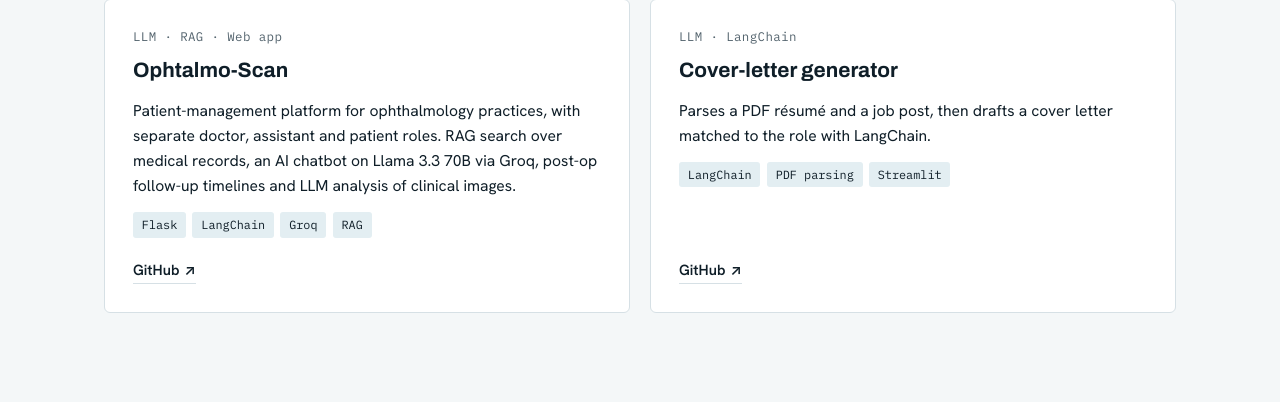
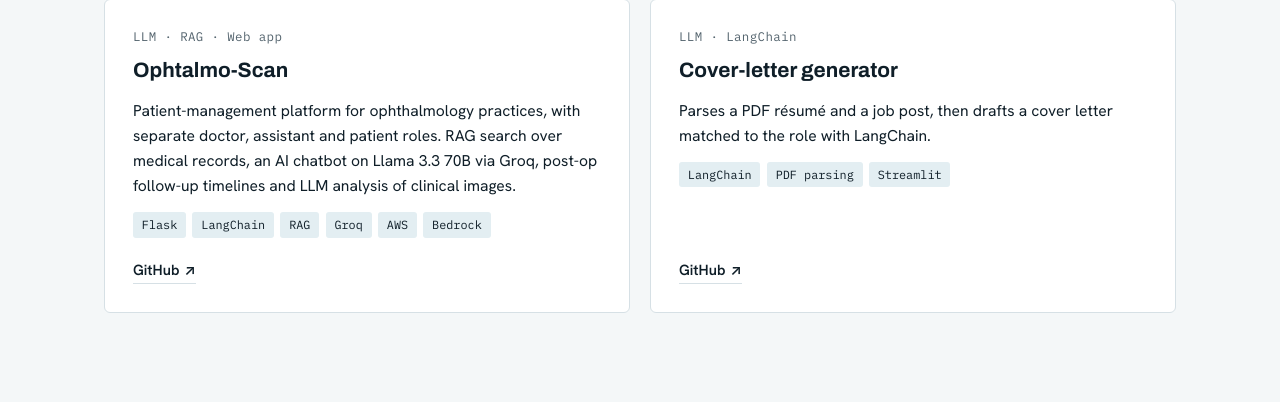
Before and after one commit to youssefbaz/portfolio, a Django app: page / in a window 1280 px wide. Shown: the part 1815-2217 px from the top of the page. Run offline with Django 5.2, Linux system fonts and the light colour scheme.

Commit message:
Add AWS and Bedrock to Ophtalmo-Scan stack
Co-Authored-By: Claude Opus 5.5 <noreply@anthropic.com>
Claude-Session: https://claude.ai/code/session_01JiPcvenyUVmnHhaPZHr6XE

```diff
--- a/base/templates/base/home.html
+++ b/base/templates/base/home.html
@@ -328,7 +328,7 @@ ul,ol{margin:0;padding:0;list-style:none}
           <h3>Ophtalmo-Scan</h3>
           <p lang="en">Patient-management platform for ophthalmology practices, with separate doctor, assistant and patient roles. RAG search over medical records, an AI chatbot on Llama 3.3 70B via Groq, post-op follow-up timelines and LLM analysis of clinical images.</p>
           <p lang="fr">Plateforme de gestion de patients pour cabinets d'ophtalmologie, avec des rôles médecin, assistant et patient. Recherche RAG dans les dossiers médicaux, chatbot IA sur Llama 3.3 70B via Groq, suivi post-opératoire et analyse d'images cliniques par LLM.</p>
-          <ul class="tags"><li>Flask</li><li>LangChain</li><li>Groq</li><li>RAG</li></ul>
+          <ul class="tags"><li>Flask</li><li>LangChain</li><li>RAG</li><li>Groq</li><li>AWS</li><li>Bedrock</li></ul>
           <div class="card__links"><a href="https://github.com/youssefbaz/ophtalmo-scan" target="_blank" rel="noopener">GitHub <span class="arr" aria-hidden="true">↗</span></a></div>
         </article>
 
```
